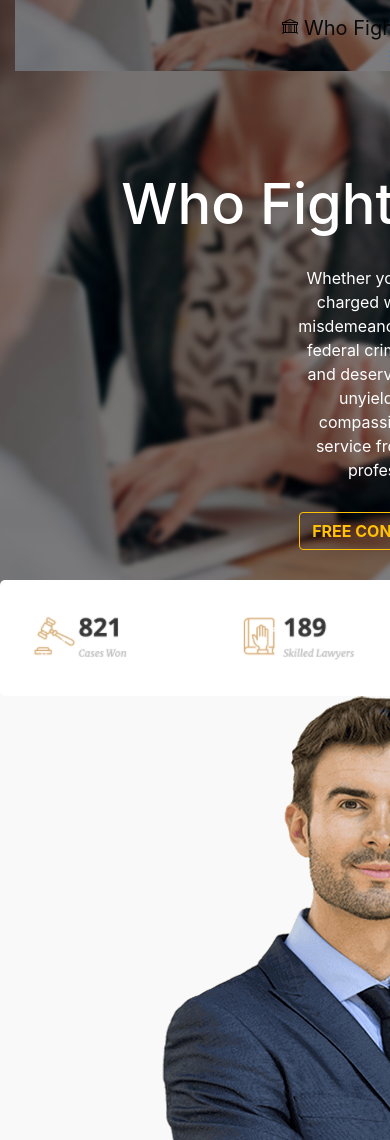
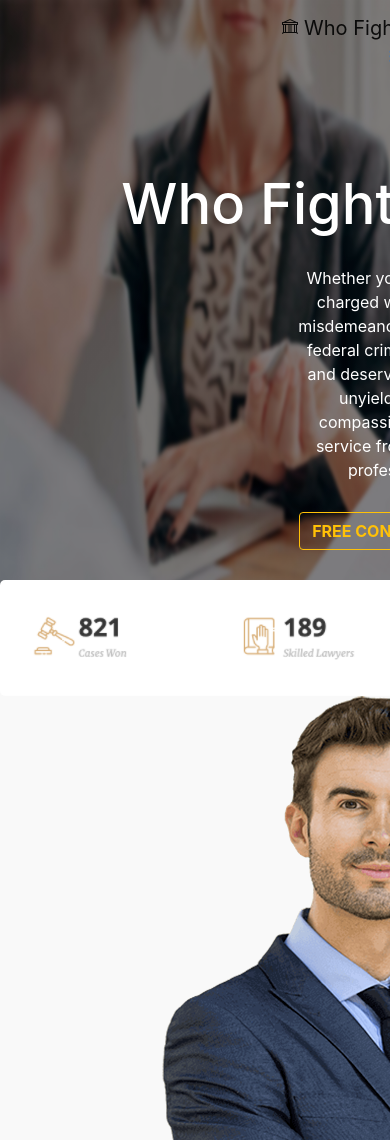
Before and after one commit to theMVPshop/lawSite, a plain HTML site: page index.html in a window 390 px wide. Shown: the top 1140 px of the page. Drawn offline with nearby package versions, Linux system fonts and the light colour scheme.

Commit message:
background image tweaks v4

```diff
--- a/index.html
+++ b/index.html
@@ -14,7 +14,7 @@
 <body>
     <main>
         <div class="header container-fluid" id="homeSection">
-            <nav class="navbar container-fluid navbar-light bg-light header">
+            <nav class="navbar container-fluid navbar-light">
                 <div class="navbarContent container-fluid">
                   <a class="navbar-brand" href="#">
                     <svg xmlns="http://www.w3.org/2000/svg" width="16" height="16" fill="currentColor" class="bi bi-bank" viewBox="0 0 16 16">
--- a/styles.css
+++ b/styles.css
@@ -9,15 +9,11 @@ body {
     background-repeat: no-repeat;
     background-attachment: fixed;
     background-position: center;
-    /* width: 100vw; */
-    /* height: 100vh; */
-    /* overflow-x:scroll */
 }
 .navbar {
     display: flex;
     flex-direction: row;
     padding: 1% 10%;
-    /* position: fixed; */
 }
 .btn-group {
     font-family: 'Verdana, sans-serif';
@@ -375,10 +371,10 @@ footer {
         display: none;
     }
     .header {
-        /* width: 1024px;
-        height: auto; */
-        /* background-size: 524px; */
         background-position: 25% 75%;
+        /* min-height: 100%; */
+        background-size: 100% 100%;
+        /* background-attachment: scroll; */
     }
 
 
```
